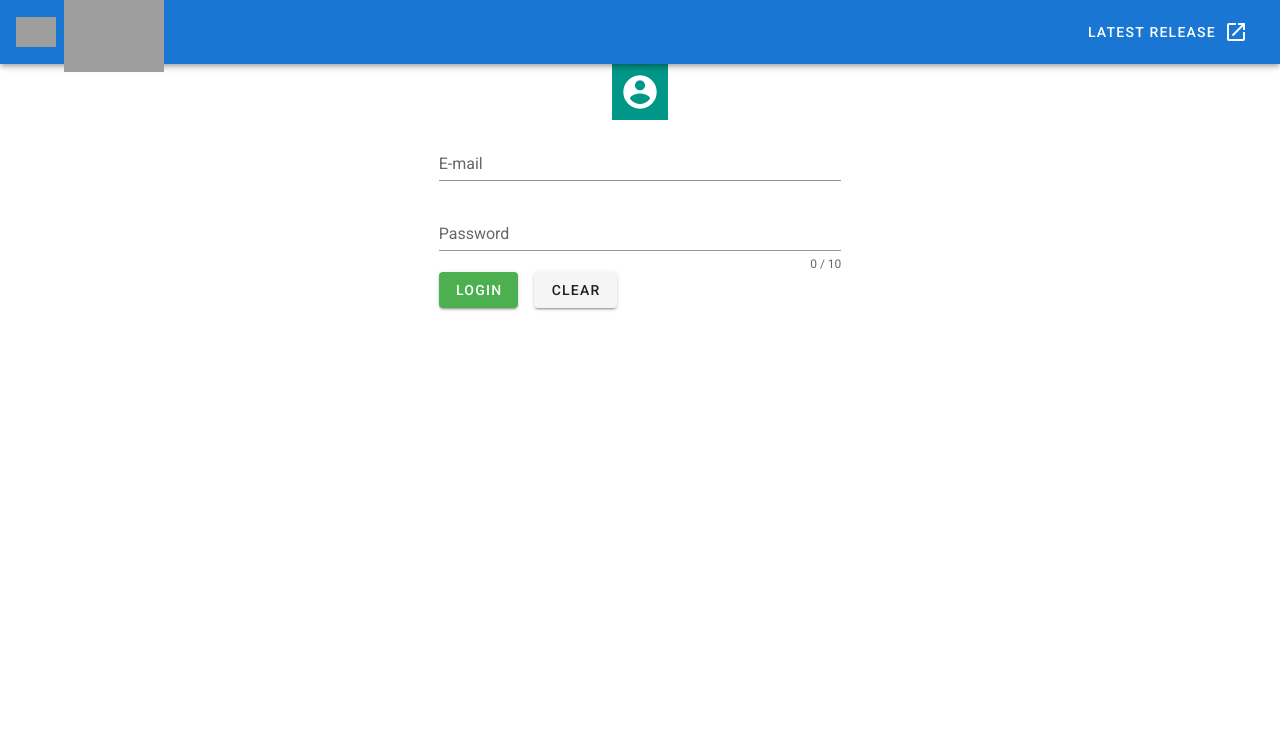
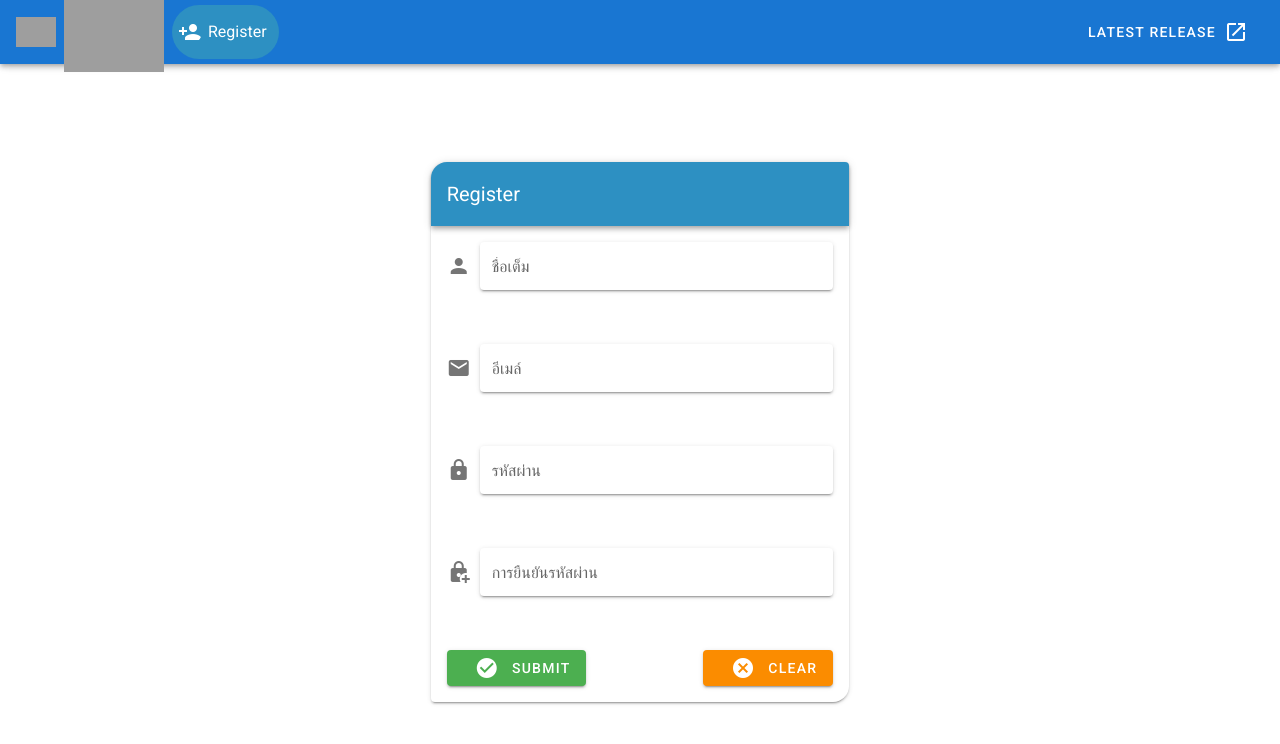
Before and after one commit to apisit08/green_v1, a Vue app: page /register in a window 1280 px wide. Shown: the top 744 px of the page. Built offline with nearby package versions, Linux system fonts and the light colour scheme; grey boxes are pictures that could not be loaded.

Commit message:
delete login component add router-view componete, add register page

```diff
--- a/src/App.vue
+++ b/src/App.vue
@@ -25,6 +25,13 @@
         />
       </div>
 
+      <v-chip class="ma-2" large @click="register" color="#2d90c2">
+        <v-avatar left>
+          <v-icon>mdi-account-plus</v-icon>
+        </v-avatar>
+        Register
+        </v-chip>
+
       <v-spacer></v-spacer>
 
       <v-btn
@@ -38,23 +45,31 @@
     </v-app-bar>
 
     <v-content>
-      <Login/>
+      <router-view/>
     </v-content>
   </v-app>
 </template>
 
 <script>
-import Login from './components/login'
+// import Login from './components/login'
 
 export default {
   name: 'App',
 
   components: {
-    Login
+    // Login
   },
 
   data: () => ({
     //
-  })
+  }),
+  methods: {
+    goPage (link) {
+      this.$router.push(link)
+    },
+    register () {
+      this.goPage('/register')
+    }
+  }
 }
 </script>
--- a/src/components/login.vue
+++ b/src/components/login.vue
@@ -58,7 +58,7 @@ export default {
     nameErrors () {
       const errors = []
       if (!this.$v.passwords.$dirty) return errors
-      !this.$v.passwords.maxLength && errors.push('Pass must be at most 10 characters long')
+      !this.$v.passwords.maxLength && errors.push('Password must be at most 10 characters long')
       !this.$v.passwords.required && errors.push('Pass is required.')
       return errors
     },
--- /dev/null
+++ b/src/components/register.vue
@@ -0,0 +1,66 @@
+<template>
+<v-container fluid fill-height>
+  <v-layout align-center justify-center>
+      <v-flex xs12 sm8 md4>
+        <v-card shaped>
+      <v-toolbar color="#2d90c2"><v-toolbar-title style="color:white;" >Register</v-toolbar-title></v-toolbar>
+      <v-card-text>
+          <v-row>
+              <v-col cols="12" sm="12" md="12">
+                <v-text-field label="ชื่อเต็ม" v-model="fullName" required solo prepend-icon="mdi-account"></v-text-field>
+              </v-col>
+              <v-col cols="12" sm="12" md="12">
+                <v-text-field label="อีเมล์" v-model="email" required solo prepend-icon="mdi-email"></v-text-field>
+              </v-col>
+              <v-col cols="12" sm="12" md="12">
+                <v-text-field label="รหัสผ่าน" v-model="password" type="password" required solo prepend-icon="mdi-lock"></v-text-field>
+              </v-col>
+              <v-col cols="12" sm="12" md="12">
+                <v-text-field label="การยืนยันรหัสผ่าน" v-model="confirmedPassword" type="password" required solo prepend-icon="mdi-lock-plus"></v-text-field>
+              </v-col>
+          </v-row>
+          <v-row>
+            <v-col cols="12" sm="6" md="6" align="left">
+              <v-btn color="success">
+                  <v-avatar left>
+                      <v-icon>mdi-checkbox-marked-circle</v-icon>
+                  </v-avatar>
+                  Submit
+              </v-btn>
+            </v-col>
+            <v-col cols="12" sm="6" md="6" align="right">
+              <v-btn color="warning" @click="clearData">
+                <v-avatar left>
+                    <v-icon>mdi-close-circle</v-icon>
+                </v-avatar>
+                Clear
+              </v-btn>
+            </v-col>
+          </v-row>
+        </v-card-text>
+      </v-card>
+    </v-flex>
+  </v-layout>
+</v-container>
+</template>
+
+<script>
+export default {
+  data () {
+    return {
+      fullName: '',
+      email: '',
+      password: '',
+      confirmedPassword: ''
+    }
+  },
+  methods: {
+    clearData () {
+      this.fullName = ''
+      this.email = ''
+      this.password = ''
+      this.confirmedPassword = ''
+    }
+  }
+}
+</script>
--- a/src/router/index.js
+++ b/src/router/index.js
@@ -1,14 +1,21 @@
 import Vue from 'vue'
 import VueRouter from 'vue-router'
-import Home from '../views/Home.vue'
+// import Home from '../views/Home.vue'
+import Register from '../components/register.vue'
+import Login from '../components/login'
 
 Vue.use(VueRouter)
 
 const routes = [
   {
+    path: '/register',
+    name: 'Register',
+    component: Register
+  },
+  {
     path: '/',
-    name: 'Home',
-    component: Home
+    name: 'login',
+    component: Login
   },
   {
     path: '/about',
```
